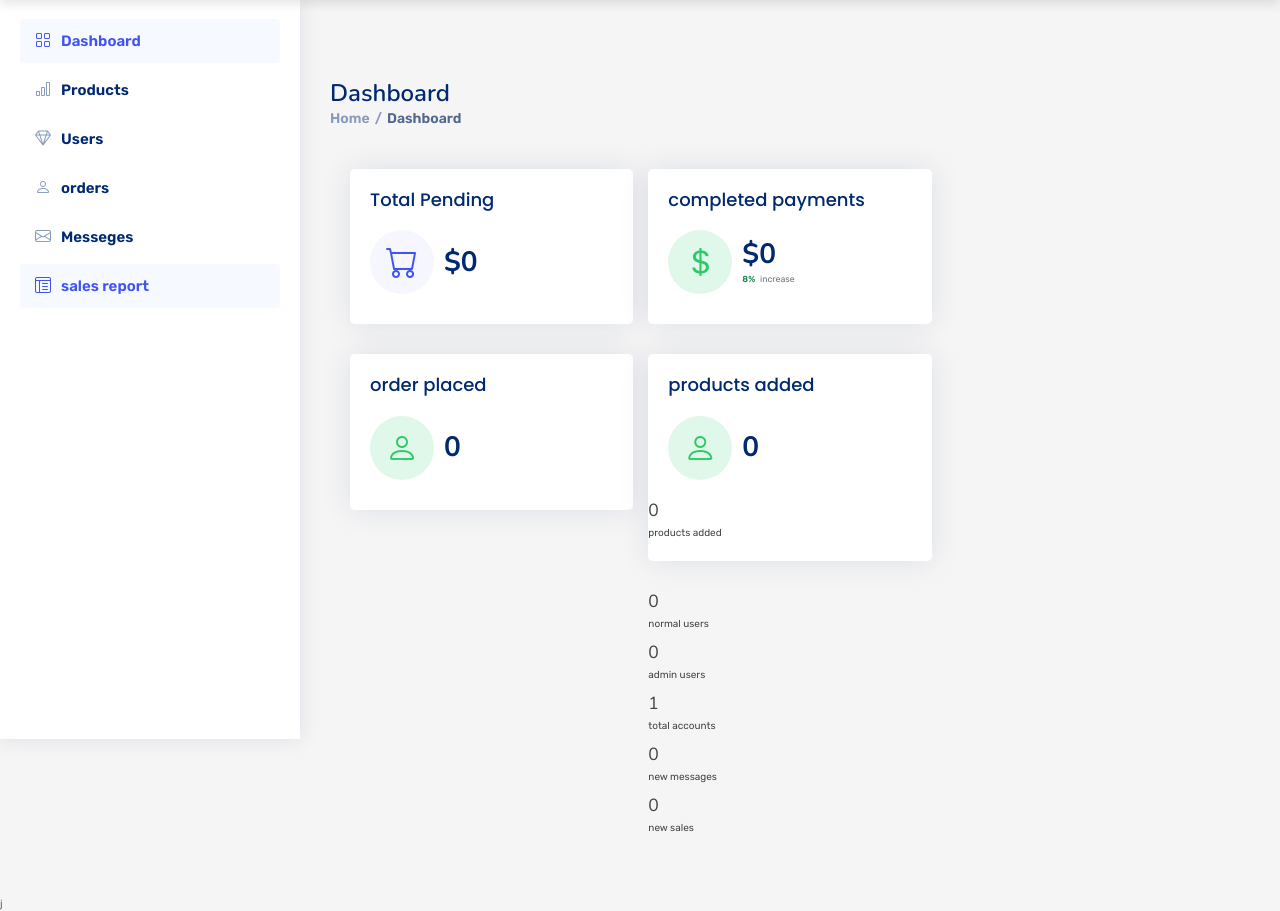
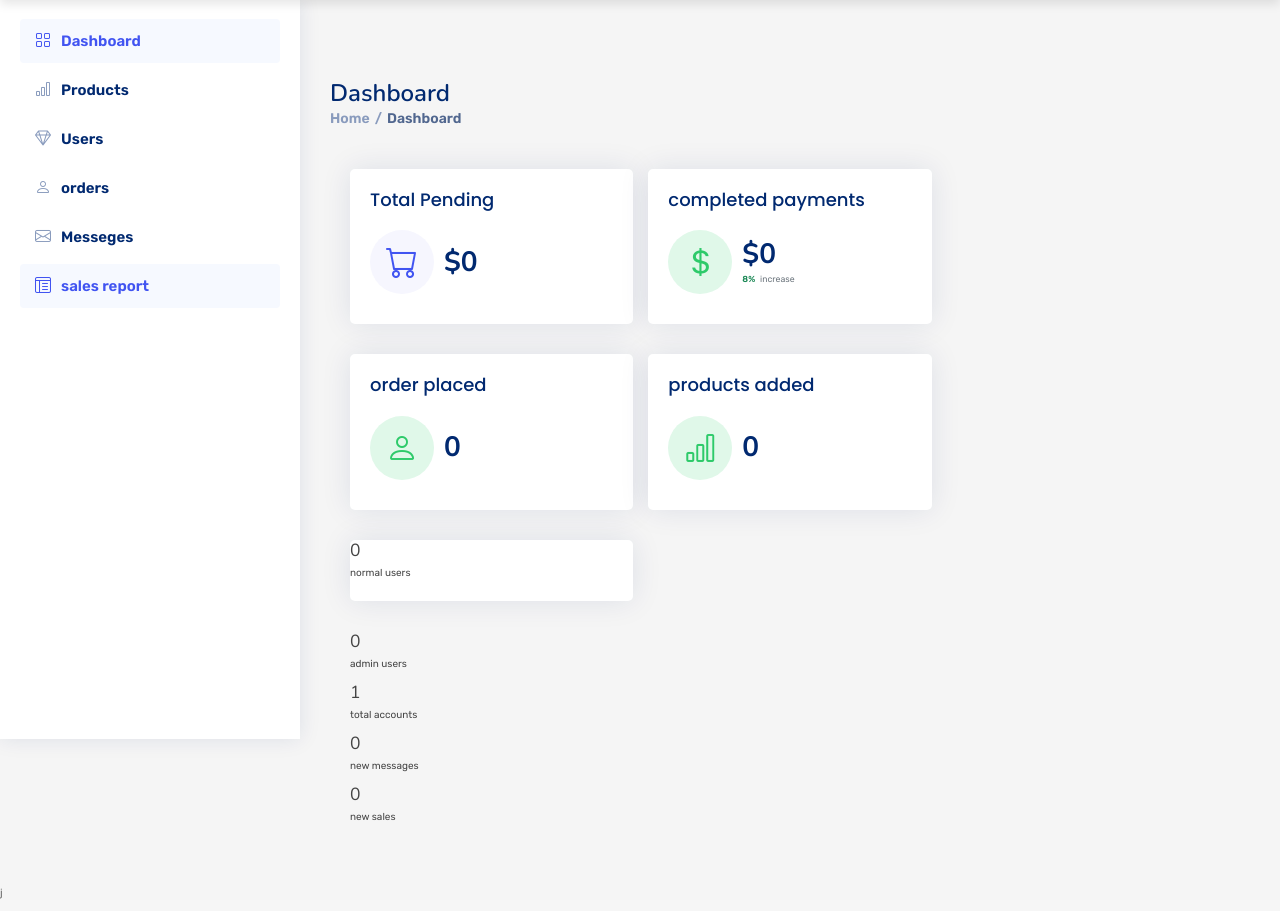
Before and after one commit to haamid10/E-bookstore, a PHP site: page /admin_page.php in a window 1280 px wide. Shown: the part 61-972 px from the top of the page. Run offline with PHP 8.4, Linux system fonts and the light colour scheme; the visitor is signed in with stand-in values (Sample User, id 1); data that the repository does not hold is empty.

Commit message:
dashboard4

```diff
--- a/admin_page.php
+++ b/admin_page.php
@@ -183,7 +183,7 @@ if(!isset($admin_id)){
 
                   <div class="d-flex align-items-center">
                     <div class="card-icon rounded-circle d-flex align-items-center justify-content-center">
-                      <i class="bi bi-person"></i>
+                      <i class="bi bi-bar-chart"></i>
                     </div>
                     <div class="ps-3">
                       <h6><?php echo $number_of_products; ?></h6>
@@ -192,12 +192,15 @@ if(!isset($admin_id)){
                     </div>
                   </div>
                 </div>
-         <h3><?php echo $number_of_products; ?></h3>
-         <p>products added</p>
+
       </div>
+   </div>
 
-      <div class="box">
-         <?php
+
+
+    <div class="col-xxl-4 col-md-6">
+      <div class="card info-card revenue-card">
+<?php
             $select_users = mysqli_query($conn, "SELECT * FROM `users` WHERE user_type = 'user'") or die('query failed');
             $number_of_users = mysqli_num_rows($select_users);
          ?>
```
